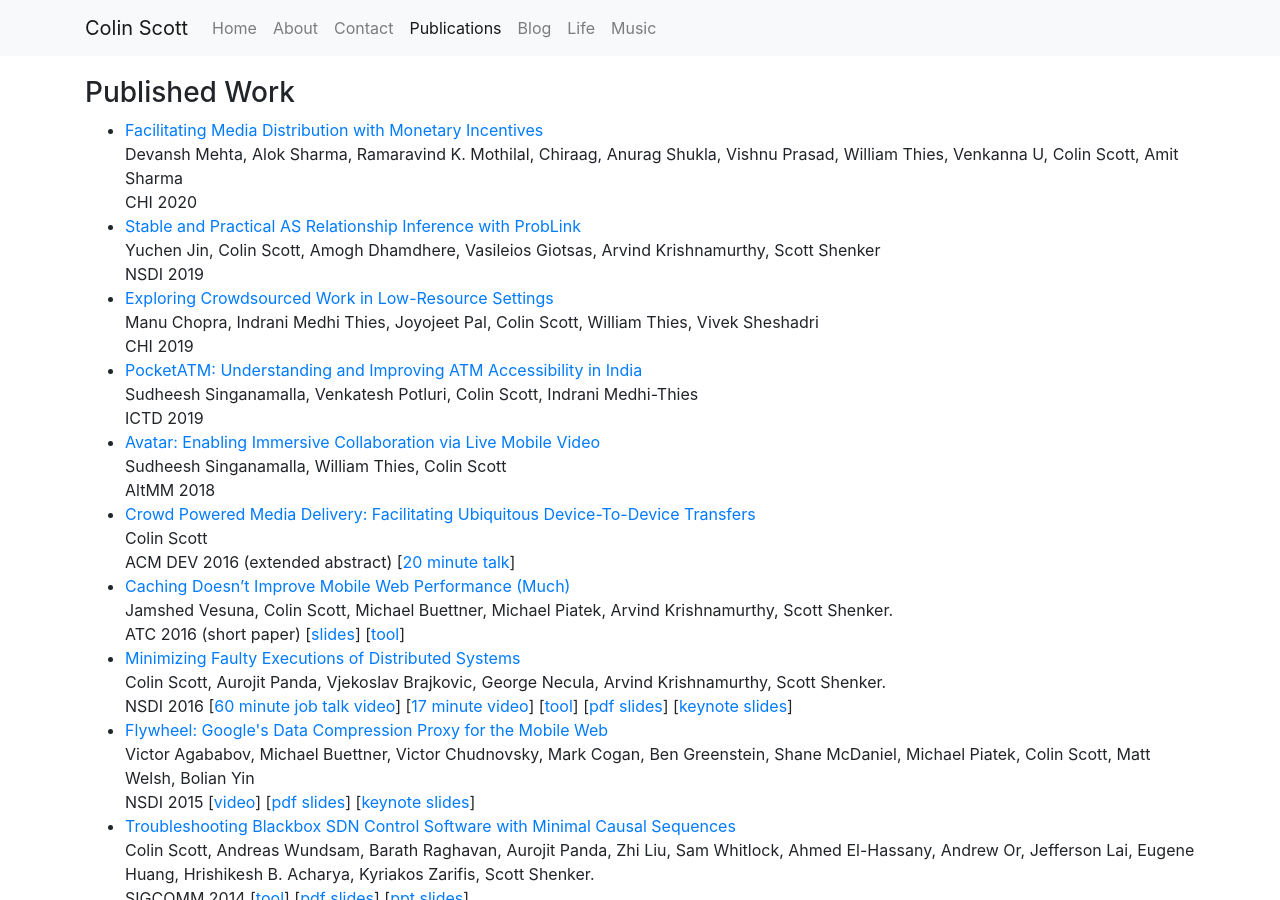
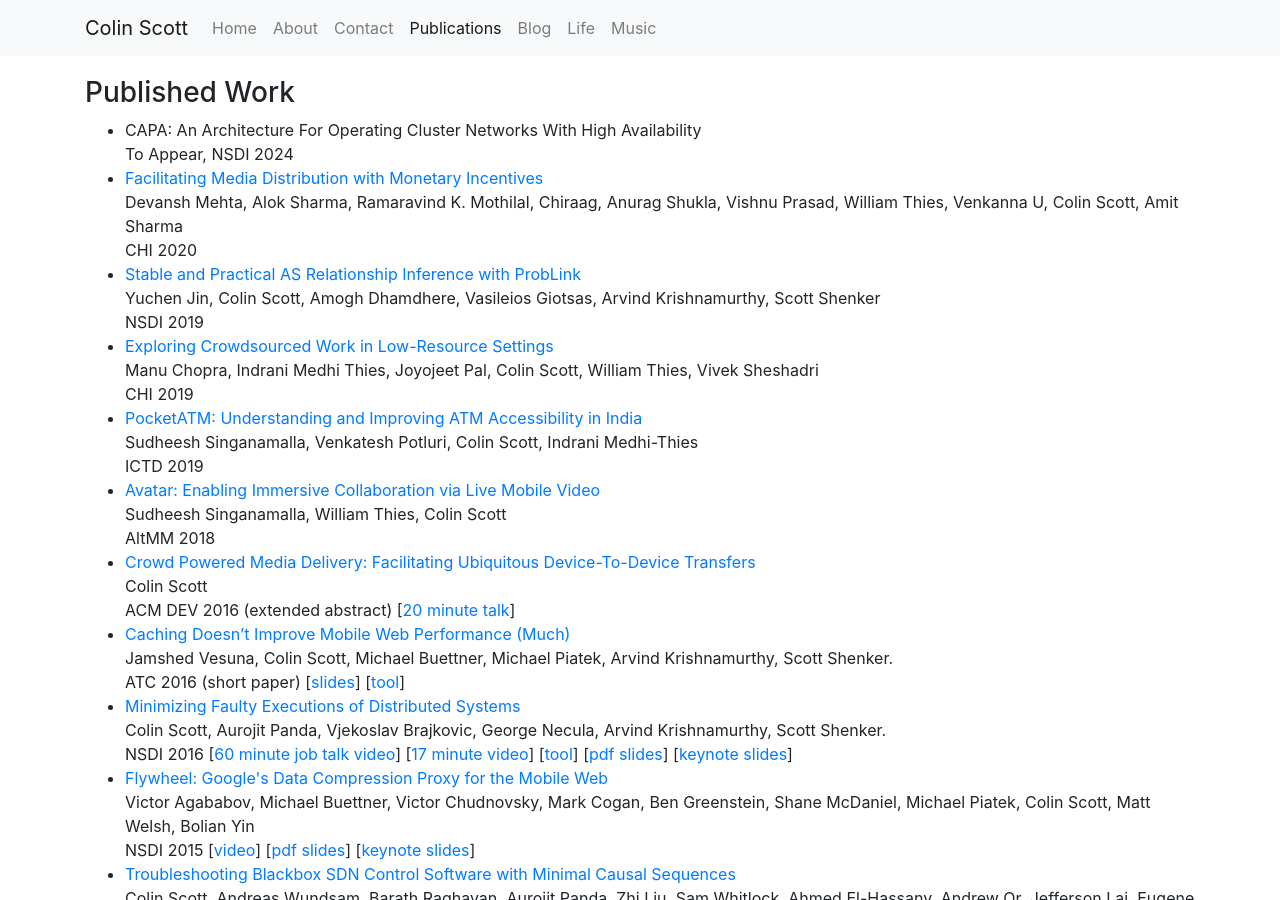
Before and after one commit to colin-scott/personal_website, a Jekyll site: the page built from publications.html, in a window 1280 px wide and 900 px high. Built offline with Jekyll 4.4.1, drawn with Linux system fonts in a browser that asks for light colours; Markdown is read by kramdown in place of the engine named in the settings.

Commit message:
Update publications.html

```diff
--- a/publications.html
+++ b/publications.html
@@ -7,6 +7,10 @@ description: "Colin Scott's projects and publications"
 
 <h3>Published Work</h3>
 <ul>
+   <li>CAPA: An Architecture For Operating Cluster Networks With High Availability</br>
+    To Appear, NSDI 2024
+   </li>
+
    <li><a href="https://www.eecs.berkeley.edu/~rcs/research/chi20.pdf">Facilitating Media Distribution with Monetary Incentives</a></br>
     Devansh Mehta, Alok Sharma, Ramaravind K. Mothilal, Chiraag, Anurag Shukla, Vishnu Prasad, William Thies, Venkanna U, Colin Scott, Amit Sharma</br>
     CHI 2020
```
